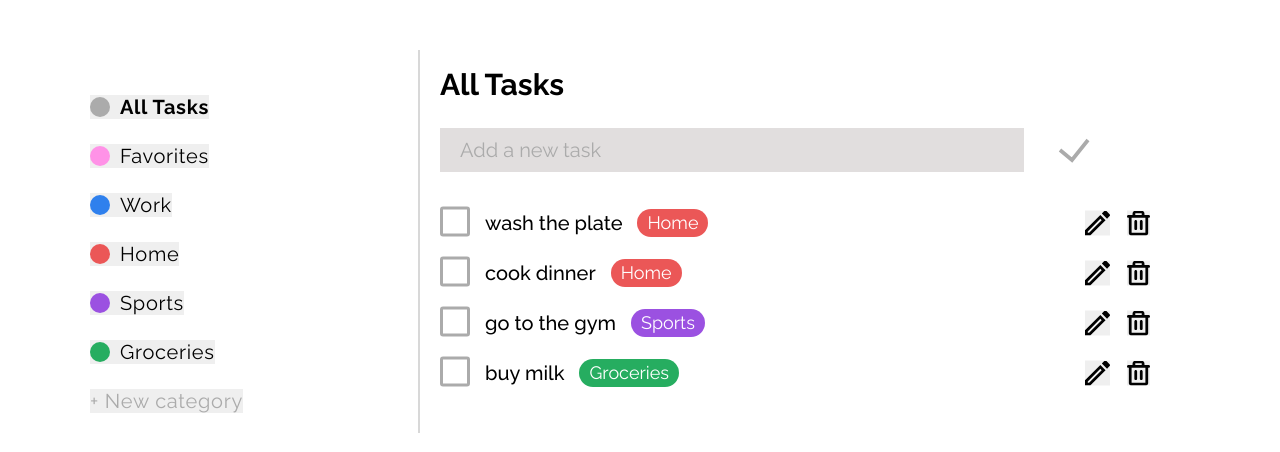
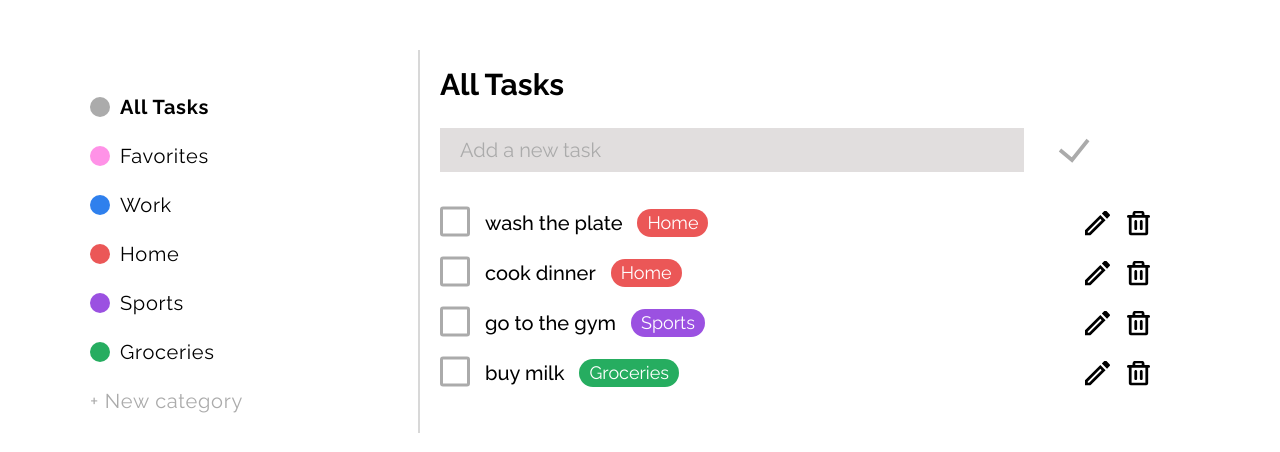
Before and after one commit to huhhell/TodoApp, a React (Vite) app: page / in a window 1280 px wide. Shown: the top 452 px of the page. Built offline with nearby package versions, Linux system fonts and the light colour scheme.

Commit message:
fix buttons background

```diff
--- a/src/index.scss
+++ b/src/index.scss
@@ -8,6 +8,10 @@
   @media (max-width: 700px) {
     font-size: 16px;
   }
+}
+
+button {
+  background: #ffffff;
 }
 
 ._container {
```
